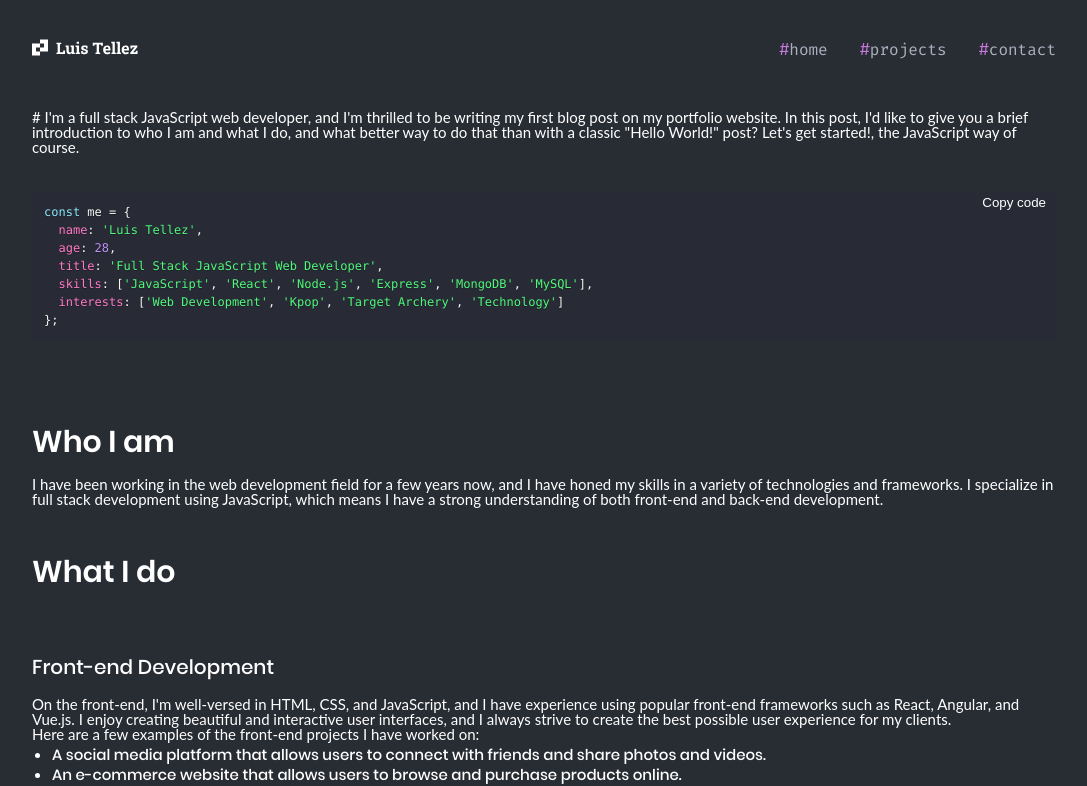
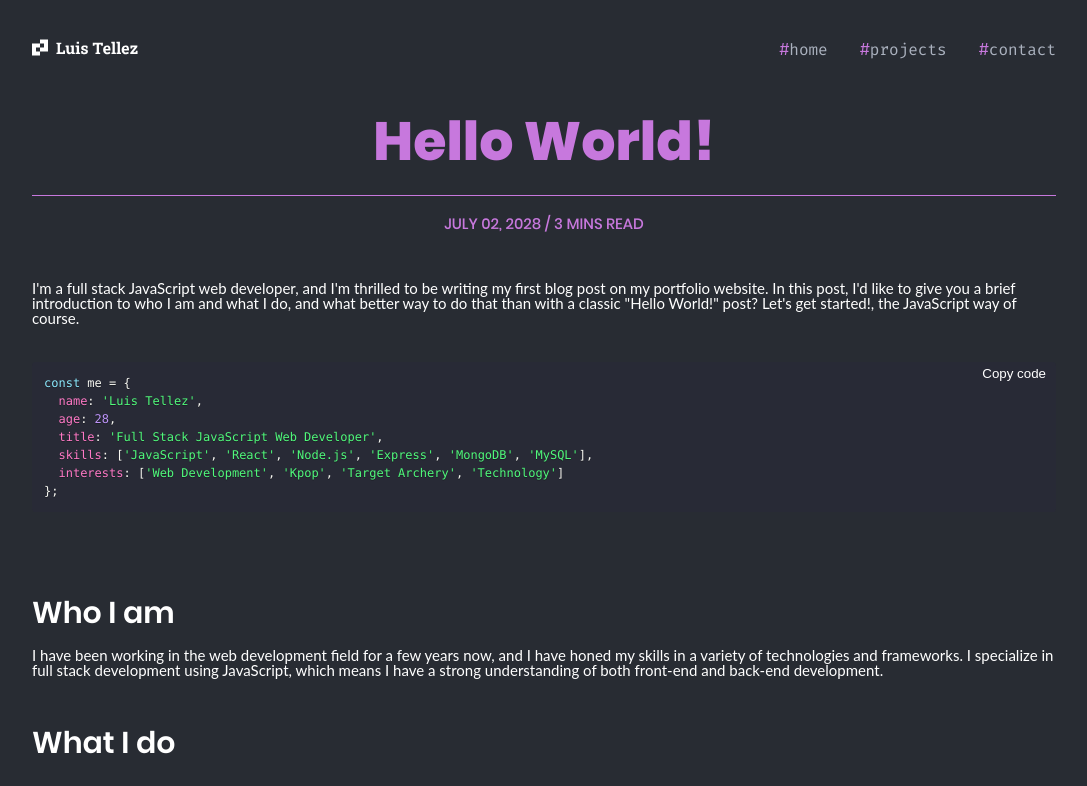
Before and after one commit to aegisnull/luistellez, a React (Vite) app: page /blog/1 in a window 1280 px wide. Shown: the top 786 px of the page, without its empty margins (96-1183 px from the left). Built offline with nearby package versions, Linux system fonts and the light colour scheme.

Commit message:
refactor: simplify code by instead of extracting only the title in a separate state, convert the whole frontmatter of the MD file into an object for future use

```diff
--- a/src/components/Post/Post.jsx
+++ b/src/components/Post/Post.jsx
@@ -5,19 +5,33 @@ import Code from '../Code/Code';
 
 function Post() {
   const [post, setPost] = React.useState('');
+  const [metadata, setMetadata] = React.useState({});
 
   React.useEffect(() => {
     import('../../posts/hello-world.md').then((res) => {
       fetch(res.default)
         .then((response) => response.text())
         .then((text) => {
+          const metadata = extractMetadata(text);
+          setMetadata(metadata);
           const cleanedText = removeMetadata(text);
-          const title = findTitle(cleanedText);
-          const postWithoutTitle = removeTitle(cleanedText, title);
-          setPost(postWithoutTitle);
+          setPost(cleanedText);
         });
     });
   }, []);
+
+  // function that extracts the metadata from the markdown file imported
+  function extractMetadata(markdown) {
+    const startIndex = markdown.indexOf('---');
+    const endIndex = markdown.indexOf('---', startIndex + 3);
+    const metadataText = markdown.slice(startIndex + 3, endIndex).trim();
+    const metadataLines = metadataText.split('\n');
+    return metadataLines.reduce((acc, line) => {
+      const [key, value] = line.split(':');
+      acc[key.trim()] = value.trim();
+      return acc;
+    }, {});
+  }
 
   // function that removes the metadata from the markdown file imported
   function removeMetadata(markdown) {
@@ -31,23 +45,20 @@ function Post() {
     return str.split(' ').length;
   }
 
-  // function that finds the title of the markdown file imported it checks for the first # and then returns the text after it removing the #
-  function findTitle(markdown) {
-    let match = markdown.match(/^#[^\n]+/m);
-    return match ? match[0].slice(1) : null;
+  function readTime(wordCount) {
+    const wordsPerMinute = 200;
+    const minutes = wordCount / wordsPerMinute;
+    const readTime = Math.ceil(minutes);
+    return readTime;
   }
 
-  function removeTitle(markdown, title) {
-    const titleIndex = markdown.indexOf(title);
-    const endOfLineIndex = markdown.indexOf('\n', titleIndex);
-    return markdown.slice(0, titleIndex) + markdown.slice(endOfLineIndex + 1);
-  }
-
-  console.log(countWords(post));
-  console.log(findTitle(post));
+  console.log(metadata);
 
   return (
     <article className='post'>
+      <h1>{metadata.title}</h1>
+      <div className='post__meta'>JULY 02, 2028 / {readTime(countWords(post))} mins read</div>
+
       <Markdown
         options={{
           overrides: {
--- a/src/components/Post/Post.scss
+++ b/src/components/Post/Post.scss
@@ -4,8 +4,19 @@
   color: white;
   font-family: 'Poppins', serif;
 
+  &__meta {
+    padding-top: 20px;
+    padding-bottom: 50px;
+    color: var(--accent-color);
+    font-weight: 500;
+    font-size: 15px;
+    text-align: center;
+    text-transform: uppercase;
+    border-top: 1px solid var(--accent-color);
+  }
+
   h1 {
-    padding-bottom: 50px;
+    padding-bottom: 20px;
     color: var(--accent-color);
     font-weight: 800;
     font-size: 4.2vw;
--- a/src/posts/hello-world.md
+++ b/src/posts/hello-world.md
@@ -3,8 +3,6 @@ title: Hello World!
 datePublished: 2023-02-04
 dateModified: 2023-02-05
 ---
-
-# Hello World!
 
 I'm a full stack JavaScript web developer, and I'm thrilled to be writing my first blog post on my portfolio website. In this post, I'd like to give you a brief introduction to who I am and what I do, and what better way to do that than with a classic "Hello World!" post? Let's get started!, the JavaScript way of course.
 
```
